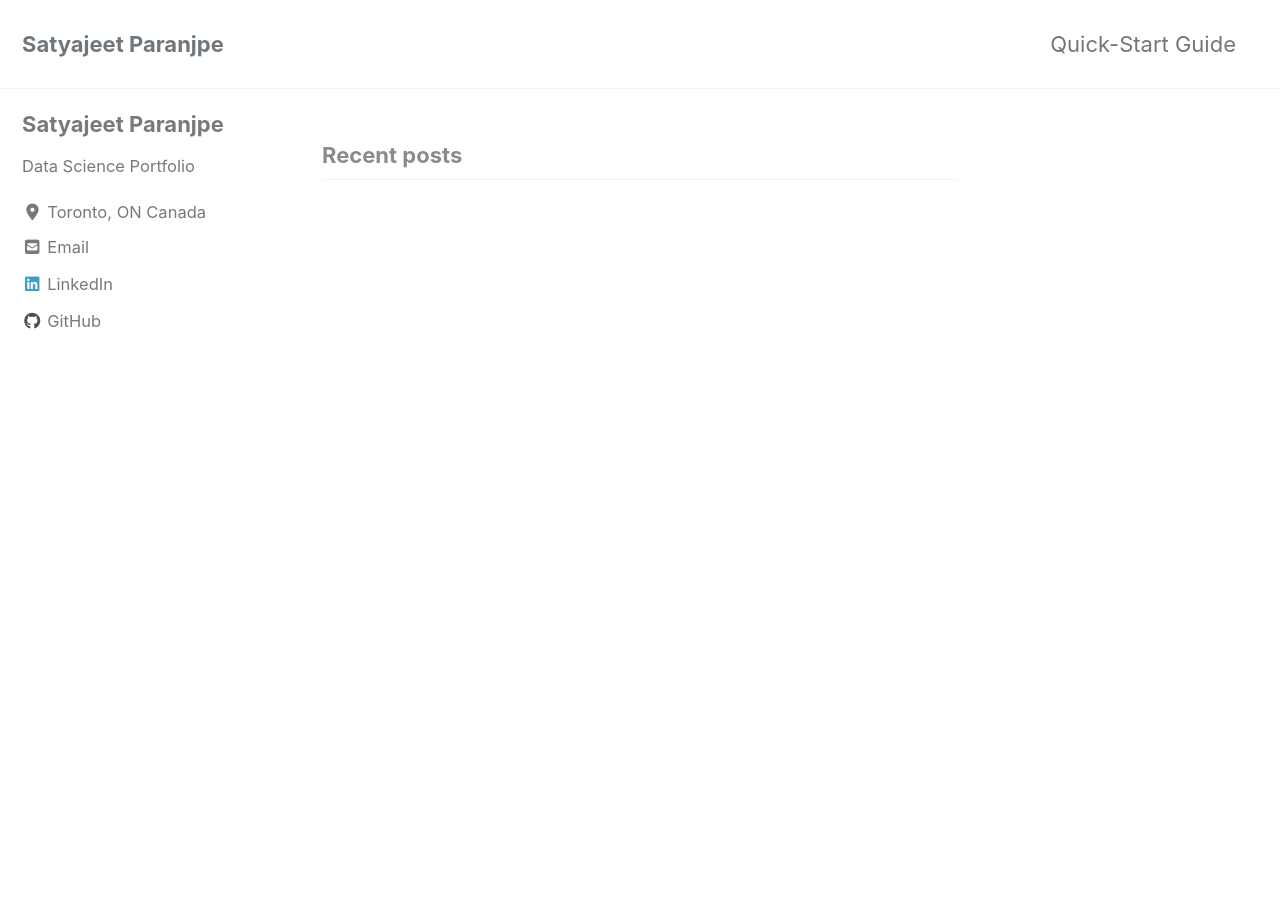
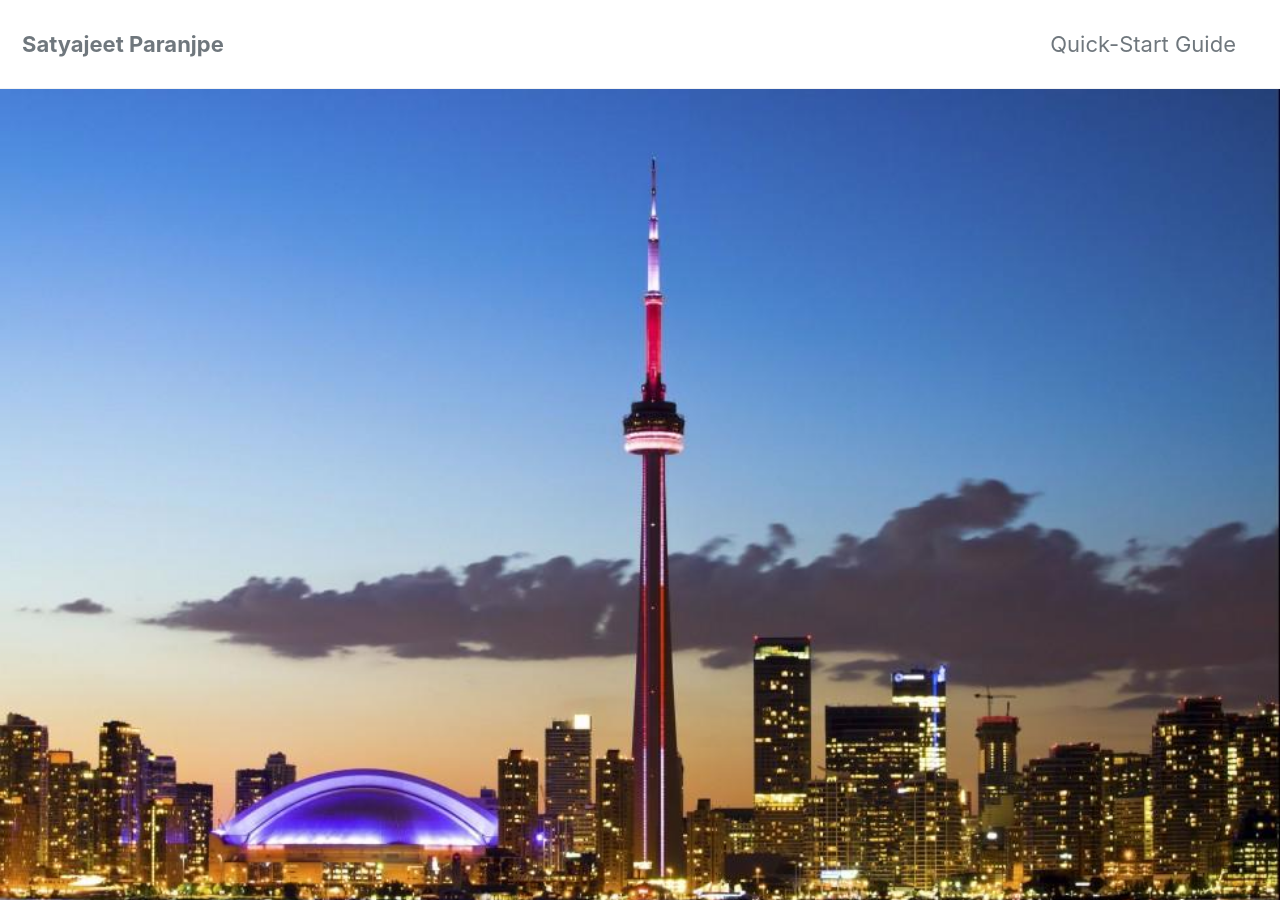
Before and after one commit to SJParanjpe/SJParanjpe.github.io, a Jekyll site: the page built from index.html, in a window 1280 px wide and 900 px high. Built offline with Jekyll 4.4.1, drawn with Linux system fonts in a browser that asks for light colours; cached includes are drawn as plain includes; nearby versions of some CDN libraries; the list of posts is cut into pages by our own code.

Commit message:
Change in _config.yml file version 4 and index.html

```diff
--- a/_config.yml
+++ b/_config.yml
@@ -108,7 +108,7 @@
 # Site Author
 author:
   name             : "Satyajeet Paranjpe"
-  avatar           : # path of avatar image, e.g. "/assets/images/bio-photo.jpg"
+  avatar           : "/images/bio_photo.jpg" # path of avatar image, e.g. "/assets/images/bio-photo.jpg"
   bio              : "Data Science Portfolio"
   location         : "Toronto, ON Canada"
   email            : "satyajeetparanjpe@gmail.com"
--- a/index.html
+++ b/index.html
@@ -1,4 +1,6 @@
 ---
 layout: home
 author_profile: true
+header:
+  image: "/images/toronto.jpg"
 ---
```
Also changed, not shown: images/bio_photo.jpg (added), images/toronto.jpg (added).
